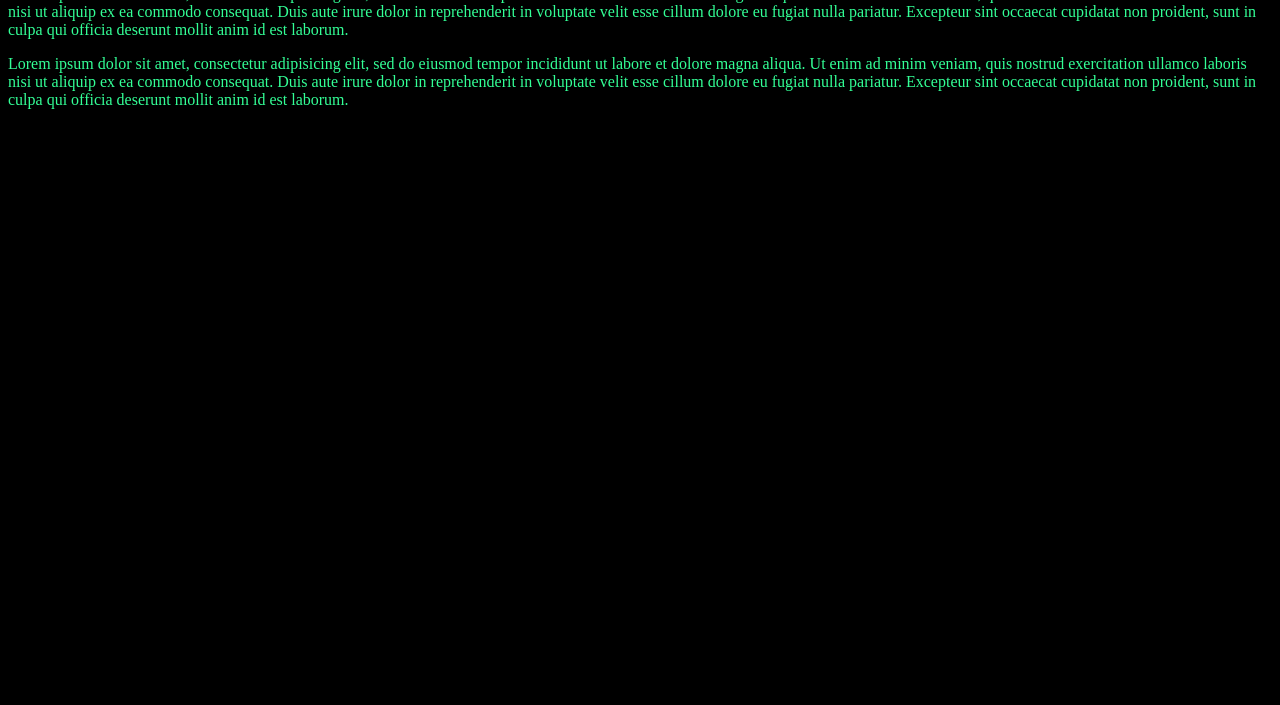
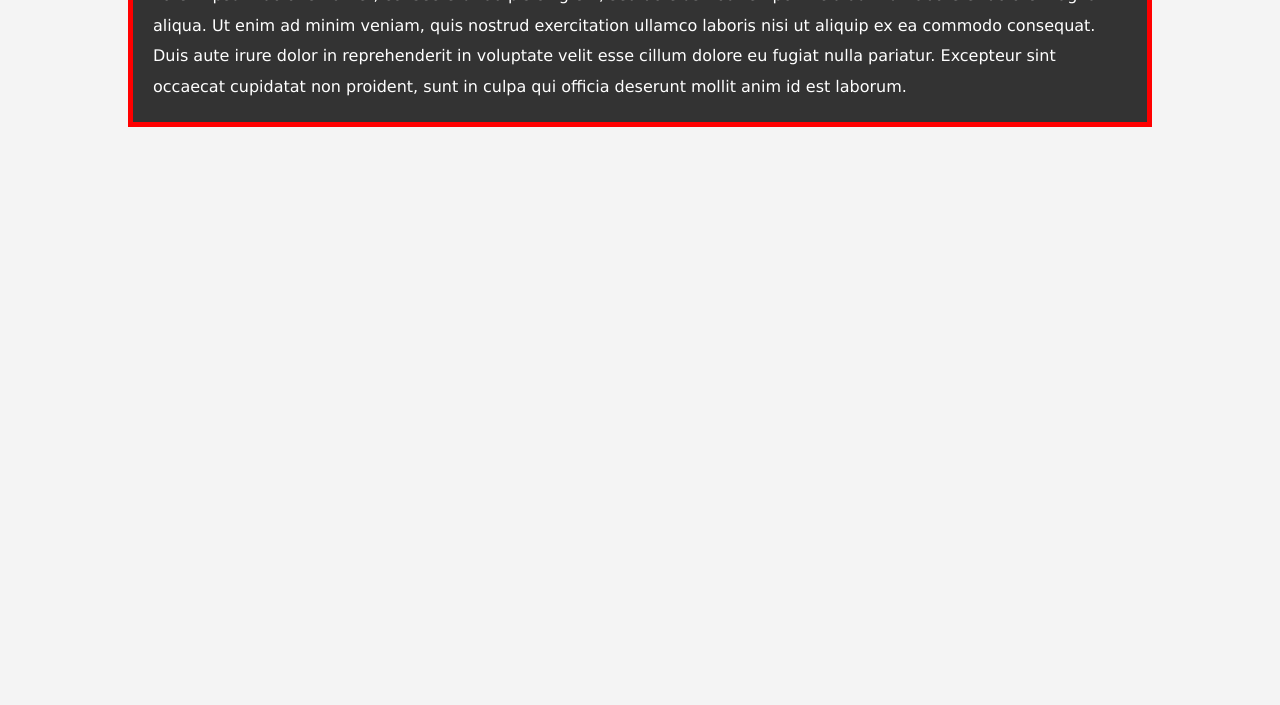
Before and after one commit to JuanTapia/remote-practice, a plain HTML site: page index.html in a window 1280 px wide. Shown: the part 95-800 px from the top of the page. Drawn offline with Linux system fonts and the light colour scheme.

Commit message:
practicing

```diff
--- a/css/presentation.css
+++ b/css/presentation.css
@@ -1,5 +1,37 @@
+*{  /*this will reset all margin and padding to zero */
+  margin:0;
+  padding:0;
+}
 body{
-  background-color: black;
-  color:#33FF96;
+  background-color:#f4f4f4;
+  color:#555555;
+/*  font-family: "Lucida Sans Unicode", "Lucida Grande", sans-serif;
+  font-size: 16px;
+  font-weight:normal or bold;*/
+  font: normal 16px "Lucida Sans Unicode", "Lucida Grande", sans-serif;
+  line-height: 1.9em;
+  margin:0;
+}
+.container{
+  width:80%;
+  margin:auto; /*to center a div */
+}
+.box-1{
+  background-color: #333333;
+  color:#ffffff;
+
+  /*border-right: 5px red solid;
+  border-left: 5px red solid;
+  border-bottom:5px red solid;
+  border-top: 5px red solid;*/
+  border: 5px red solid; /*same as above */
+  border-width:10px;
+  border-bottom-width:3px;
+  border-top-style:dotted;
+
+  border: 5px red solid; /*this will overite everything above */
+
+  padding:20px; /* this will add 20px to top, bottom, left and right */
+  margin: 20px 0; /*this will add 20px to top and bottom and zero to right and left */
 
 }
--- a/index.html
+++ b/index.html
@@ -6,8 +6,13 @@
     <link rel="stylesheet" href="css/presentation.css">
   </head>
   <body>
-    <h1>hello world</h1>
-    <p>Lorem ipsum dolor sit amet, consectetur adipisicing elit, sed do eiusmod tempor incididunt ut labore et dolore magna aliqua. Ut enim ad minim veniam, quis nostrud exercitation ullamco laboris nisi ut aliquip ex ea commodo consequat. Duis aute irure dolor in reprehenderit in voluptate velit esse cillum dolore eu fugiat nulla pariatur. Excepteur sint occaecat cupidatat non proident, sunt in culpa qui officia deserunt mollit anim id est laborum.</p>
-    <p>Lorem ipsum dolor sit amet, consectetur adipisicing elit, sed do eiusmod tempor incididunt ut labore et dolore magna aliqua. Ut enim ad minim veniam, quis nostrud exercitation ullamco laboris nisi ut aliquip ex ea commodo consequat. Duis aute irure dolor in reprehenderit in voluptate velit esse cillum dolore eu fugiat nulla pariatur. Excepteur sint occaecat cupidatat non proident, sunt in culpa qui officia deserunt mollit anim id est laborum.</p>
+    <div class="container">
+      <div class="box-1">
+        <h1>hello world</h1>
+        <p>Lorem ipsum dolor sit amet, consectetur adipisicing elit, sed do eiusmod tempor incididunt ut labore et dolore magna aliqua. Ut enim ad minim veniam, quis nostrud exercitation ullamco laboris nisi ut aliquip ex ea commodo consequat. Duis aute irure dolor in reprehenderit in voluptate velit esse cillum dolore eu fugiat nulla pariatur. Excepteur sint occaecat cupidatat non proident, sunt in culpa qui officia deserunt mollit anim id est laborum.</p>
+      </div>
+    </div>
+
+
   </body>
 </html>
```
